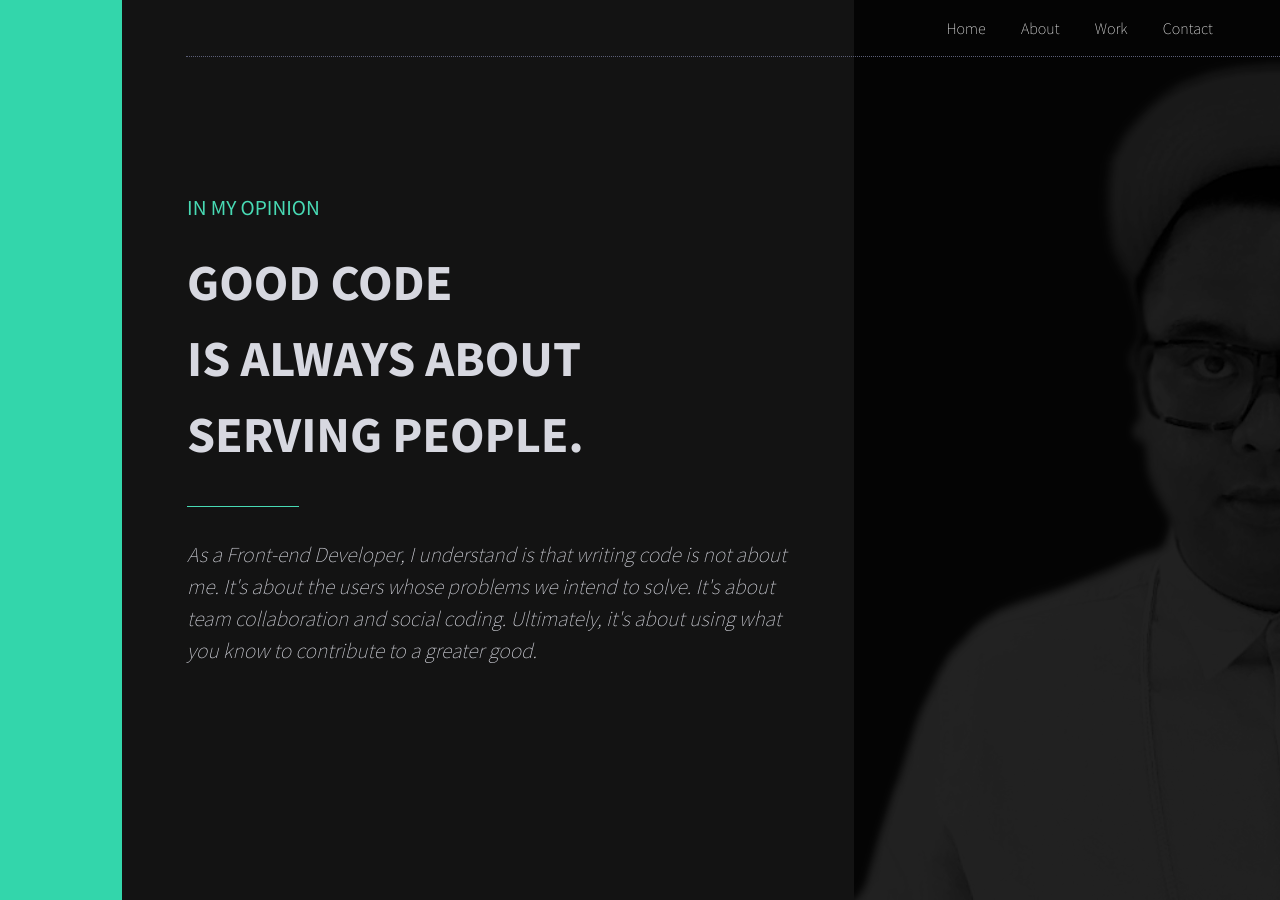
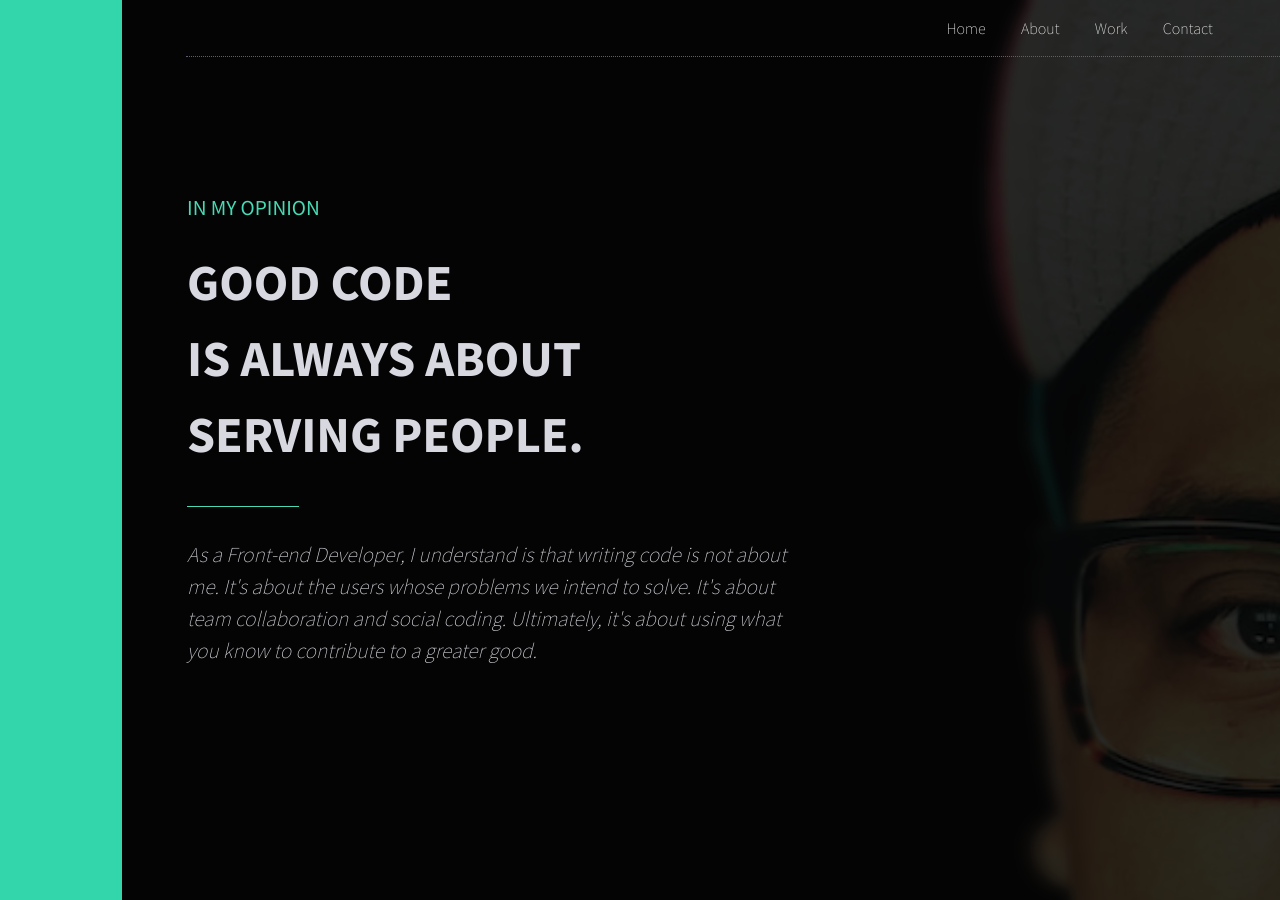
Before and after one commit to techtolentino/digital-card, a Jekyll site: the page built from index.html, in a window 1280 px wide. Built offline with Jekyll 4.4.1, drawn with Linux system fonts in a browser that asks for light colours.

Commit message:
change home bg

```diff
--- a/_sass/_home.scss
+++ b/_sass/_home.scss
@@ -12,14 +12,14 @@
 
     &--block {
         background-blend-mode: multiply;
-        background-color: lighten($text-color, 40%);
+        background-color: darken($text-color, 3%);
         width: 35%;
-        background-image: url('../assets/randy-2016-bw.png');
+        background-image: url('../assets/ran-bw.png');
         background-size: cover;
     }
 
     &--content {
-        background-color: darken($text-color, 12%);
+        background-color: #040404;
         width: 55%;
         padding: 0 2em;
     }
@@ -51,12 +51,12 @@
         }
 
         &--content {
-            background-image: url('../assets/randy-2016-bw.png');
+            background-image: url('../assets/ran-bw.png');
             width: initial;
             flex-grow: 1;
             background-size: cover;
             background-blend-mode: multiply;
-            background-color: lighten($text-color, 40%);
+            background-color: darken($text-color, 3%);
         }
 
     }
```
Also changed, not shown: assets/ran-bw.png (added).
